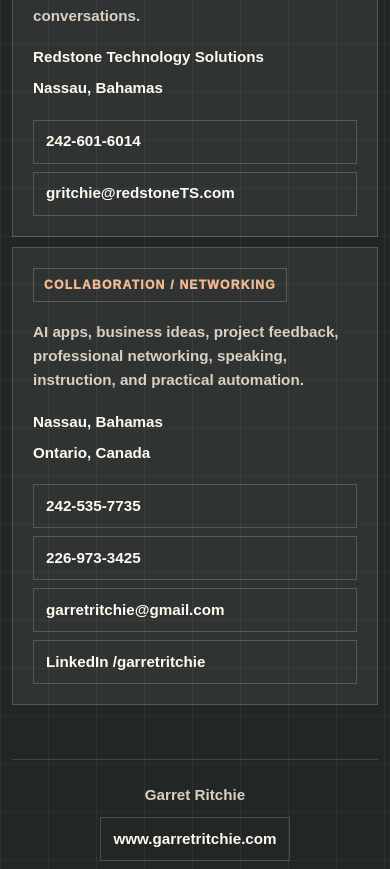
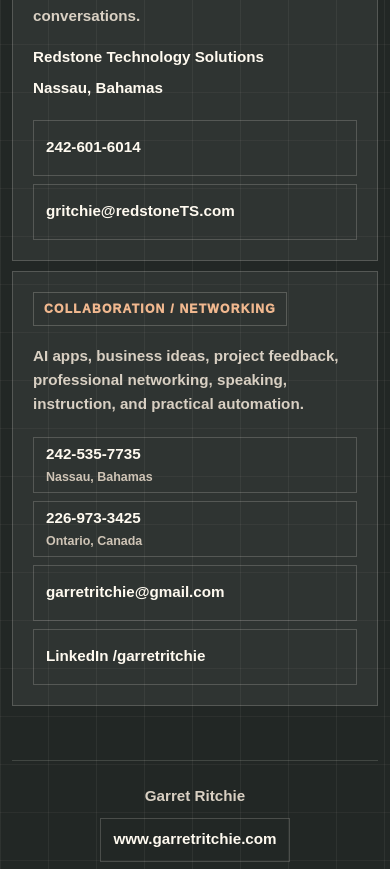
Before and after one commit to garretritchie/personal, a Next.js app: page /about in a window 390 px wide. Shown: the part 5140-6009 px from the top of the page. Built offline with nearby package versions, Linux system fonts and the light colour scheme.

Commit message:
Pair footer phone numbers with locations

```diff
--- a/app/components.tsx
+++ b/app/components.tsx
@@ -180,8 +180,13 @@ export function SiteFooter() {
             ))}
             <div>
               {option.actions.map((action) => (
-                <a href={action.href} key={action.value}>
-                  {action.label}
+                <a
+                  href={action.href}
+                  key={action.value}
+                  aria-label={"detail" in action ? `${action.label}, ${action.detail}` : action.label}
+                >
+                  <span>{action.label}</span>
+                  {"detail" in action ? <small>{action.detail}</small> : null}
                 </a>
               ))}
             </div>
@@ -403,7 +408,13 @@ export function ContactCards() {
           <div className="contact-actions">
             {option.actions.map((action) => (
               <div className="contact-action-row" key={action.value}>
-                <a href={action.href}>{action.label}</a>
+                <a
+                  href={action.href}
+                  aria-label={"detail" in action ? `${action.label}, ${action.detail}` : action.label}
+                >
+                  {action.label}
+                </a>
+                {"detail" in action ? <span>{action.detail}</span> : null}
                 <button type="button" onClick={() => copyValue(action.value)}>
                   {copiedValue === action.value ? "Copied" : "Copy"}
                 </button>
--- a/app/globals.css
+++ b/app/globals.css
@@ -1298,6 +1298,14 @@ blockquote cite {
   padding: 0 12px;
 }
 
+.contact-action-row > span {
+  grid-column: 1;
+  margin-top: -8px;
+  color: var(--muted);
+  font-size: 0.78rem;
+  font-weight: 850;
+}
+
 .linkedin-panel {
   border: 1px solid var(--line);
   background: var(--deep);
@@ -2783,6 +2791,20 @@ h1 {
     color var(--duration-standard) var(--ease-standard);
 }
 
+.footer-contact-card a {
+  flex-direction: column;
+  justify-content: center;
+  align-items: flex-start;
+  gap: 2px;
+  min-height: 56px;
+}
+
+.footer-contact-card a small {
+  color: #cfc4b6;
+  font-size: 0.78rem;
+  font-weight: 850;
+}
+
 .footer-contact-card a:hover,
 .footer-contact-card a:focus-visible,
 .footer-bottom a:hover,
--- a/app/site-content.ts
+++ b/app/site-content.ts
@@ -388,10 +388,10 @@ export const contactOptions = [
     label: "Collaboration / Networking",
     description:
       "AI apps, business ideas, project feedback, professional networking, speaking, instruction, and practical automation.",
-    lines: ["Nassau, Bahamas", "Ontario, Canada"],
+    lines: [],
     actions: [
-      { label: "242-535-7735", value: "242-535-7735", href: "tel:+12425357735" },
-      { label: "226-973-3425", value: "226-973-3425", href: "tel:+12269733425" },
+      { label: "242-535-7735", value: "242-535-7735", href: "tel:+12425357735", detail: "Nassau, Bahamas" },
+      { label: "226-973-3425", value: "226-973-3425", href: "tel:+12269733425", detail: "Ontario, Canada" },
       { label: "garretritchie@gmail.com", value: "garretritchie@gmail.com", href: "mailto:garretritchie@gmail.com" },
       { label: "LinkedIn /garretritchie", value: "https://bs.linkedin.com/in/garretritchie", href: "https://bs.linkedin.com/in/garretritchie" },
     ],
```
